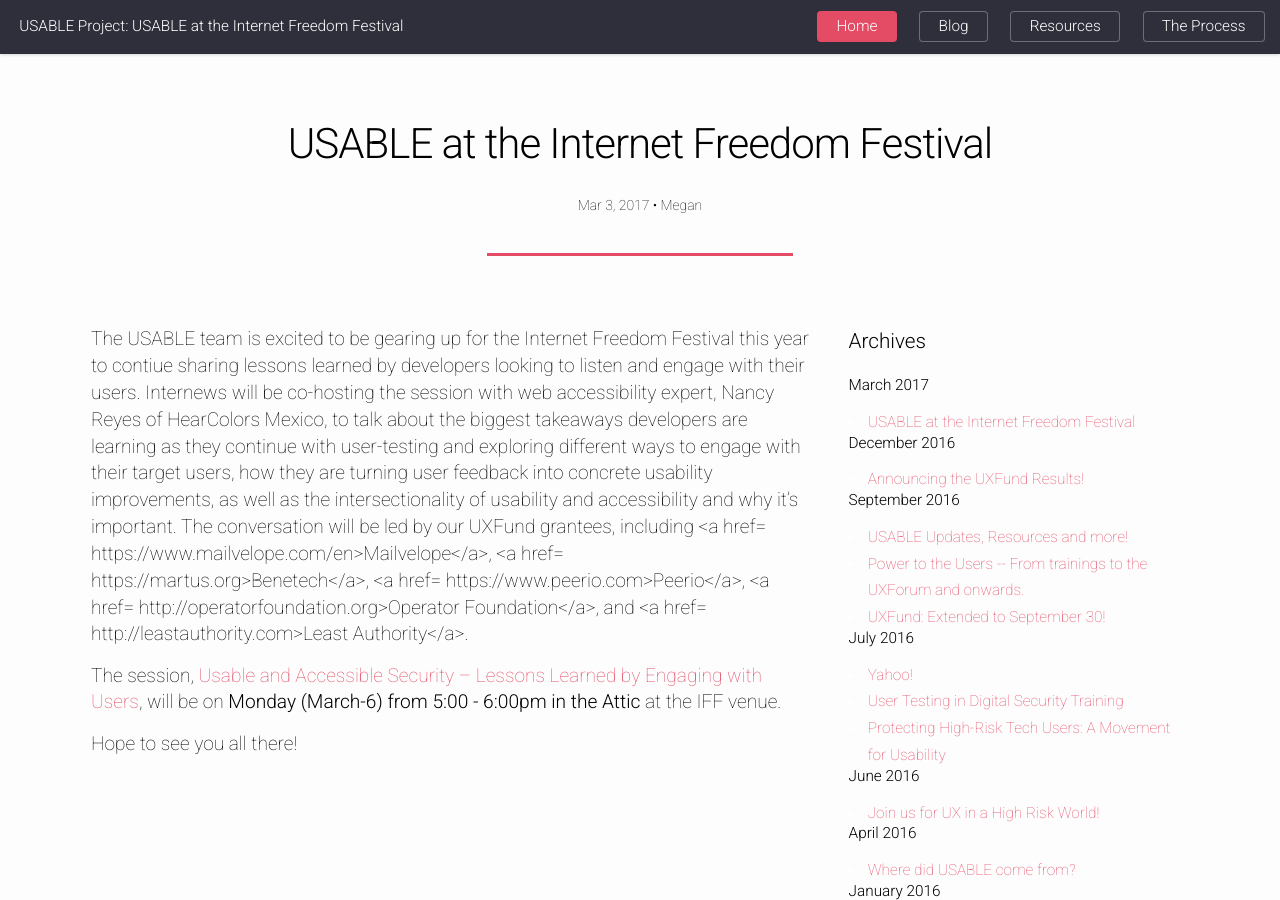
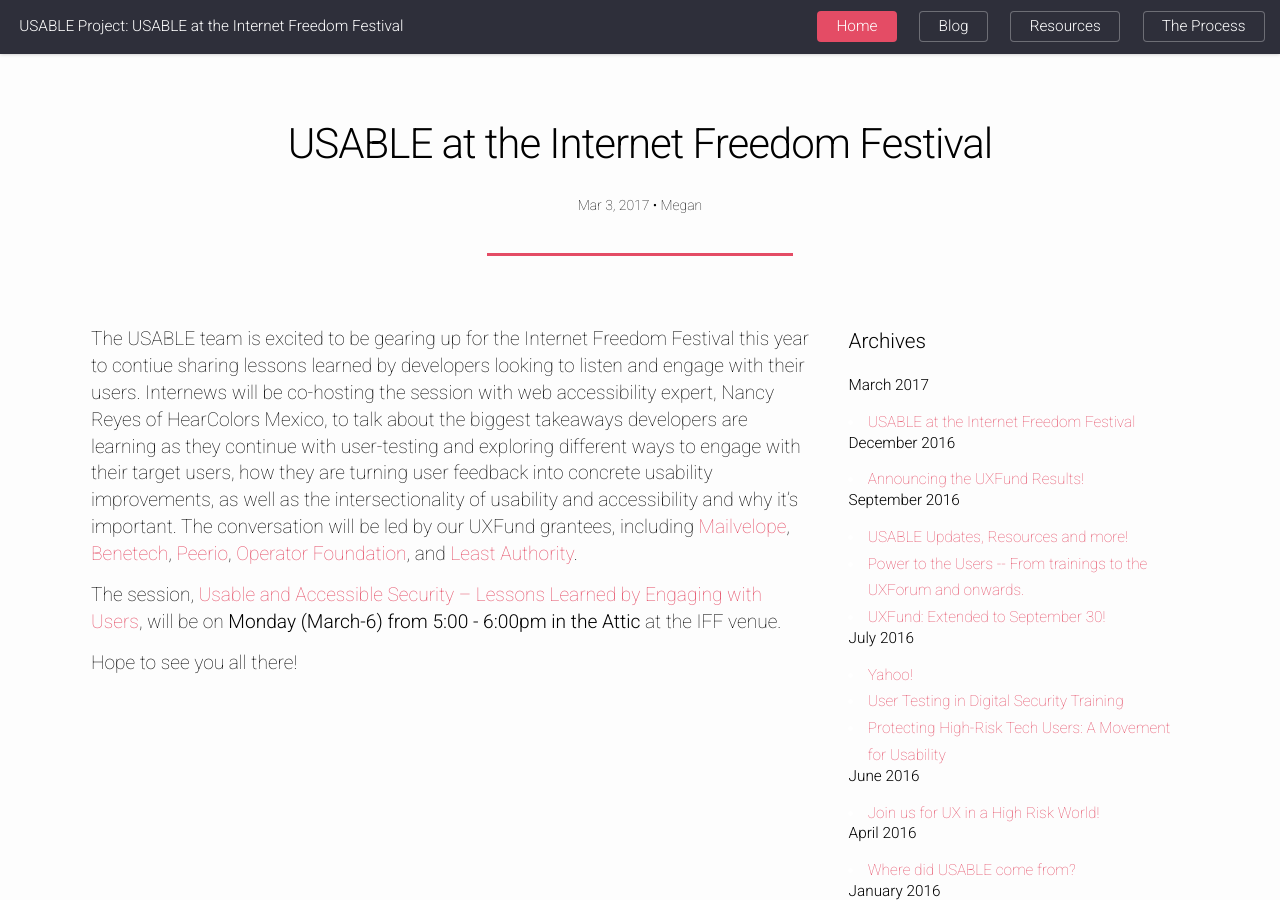
Before and after one commit to OpenInternet/USABLE-website, a Jekyll site: the page built from _posts/2017-03-03-usable-at-iff.md, in a window 1280 px wide and 900 px high. Built offline with Jekyll 4.4.1, drawn with Linux system fonts in a browser that asks for light colours; comment, search, counter and statistics services are not loaded.

Commit message:
added quotes, sheesh ...

```diff
--- a/_posts/2017-03-03-usable-at-iff.md
+++ b/_posts/2017-03-03-usable-at-iff.md
@@ -6,7 +6,7 @@ tags: uxfund smallgrants user-engagement
 author: Megan
 ---
 
-The USABLE team is excited to be gearing up for the Internet Freedom Festival this year to contiue sharing lessons learned by developers looking to listen and engage with their users. Internews will be co-hosting the session with web accessibility expert, Nancy Reyes of HearColors Mexico, to talk about the biggest takeaways developers are learning as they continue with user-testing and exploring different ways to engage with their target users, how they are turning user feedback into concrete usability improvements, as well as the intersectionality of usability and accessibility and why it's important. The conversation will be led by our UXFund grantees, including <a href= https://www.mailvelope.com/en>Mailvelope</a>, <a href= https://martus.org>Benetech</a>, <a href= https://www.peerio.com>Peerio</a>, <a href= http://operatorfoundation.org>Operator Foundation</a>, and <a href= http://leastauthority.com>Least Authority</a>.
+The USABLE team is excited to be gearing up for the Internet Freedom Festival this year to contiue sharing lessons learned by developers looking to listen and engage with their users. Internews will be co-hosting the session with web accessibility expert, Nancy Reyes of HearColors Mexico, to talk about the biggest takeaways developers are learning as they continue with user-testing and exploring different ways to engage with their target users, how they are turning user feedback into concrete usability improvements, as well as the intersectionality of usability and accessibility and why it's important. The conversation will be led by our UXFund grantees, including <a href= "https://www.mailvelope.com/en">Mailvelope</a>, <a href= "https://martus.org">Benetech</a>, <a href= "https://www.peerio.com">Peerio</a>, <a href= "http://operatorfoundation.org">Operator Foundation</a>, and <a href= "http://leastauthority.com">Least Authority</a>.
 
 The session, <a href="https://internetfreedomfestival.org/wiki/index.php/Usable_and_Accessible_Security_--_lessons_learned_by_engaging_with_users">Usable and Accessible Security -- Lessons Learned by Engaging with Users</a>, will be on **Monday (March-6) from 5:00 - 6:00pm in the Attic** at the IFF venue.
 
```
